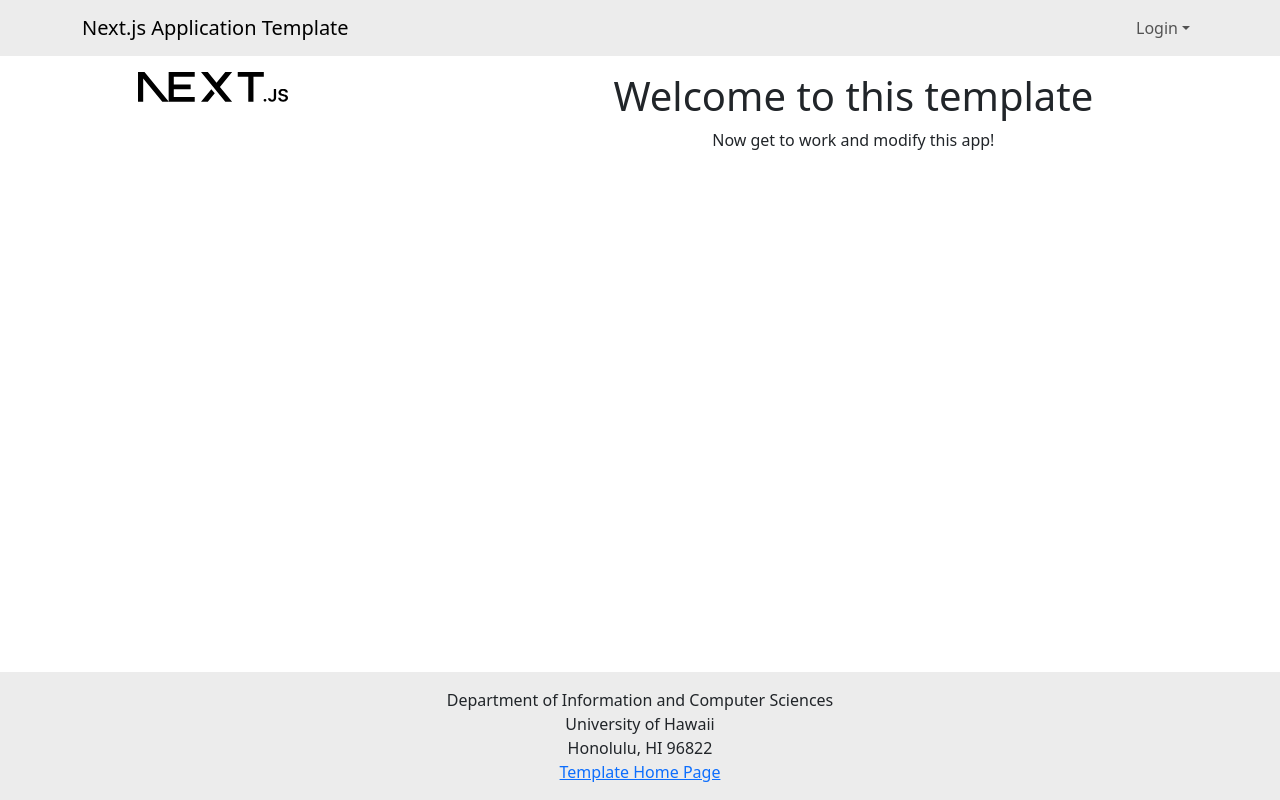
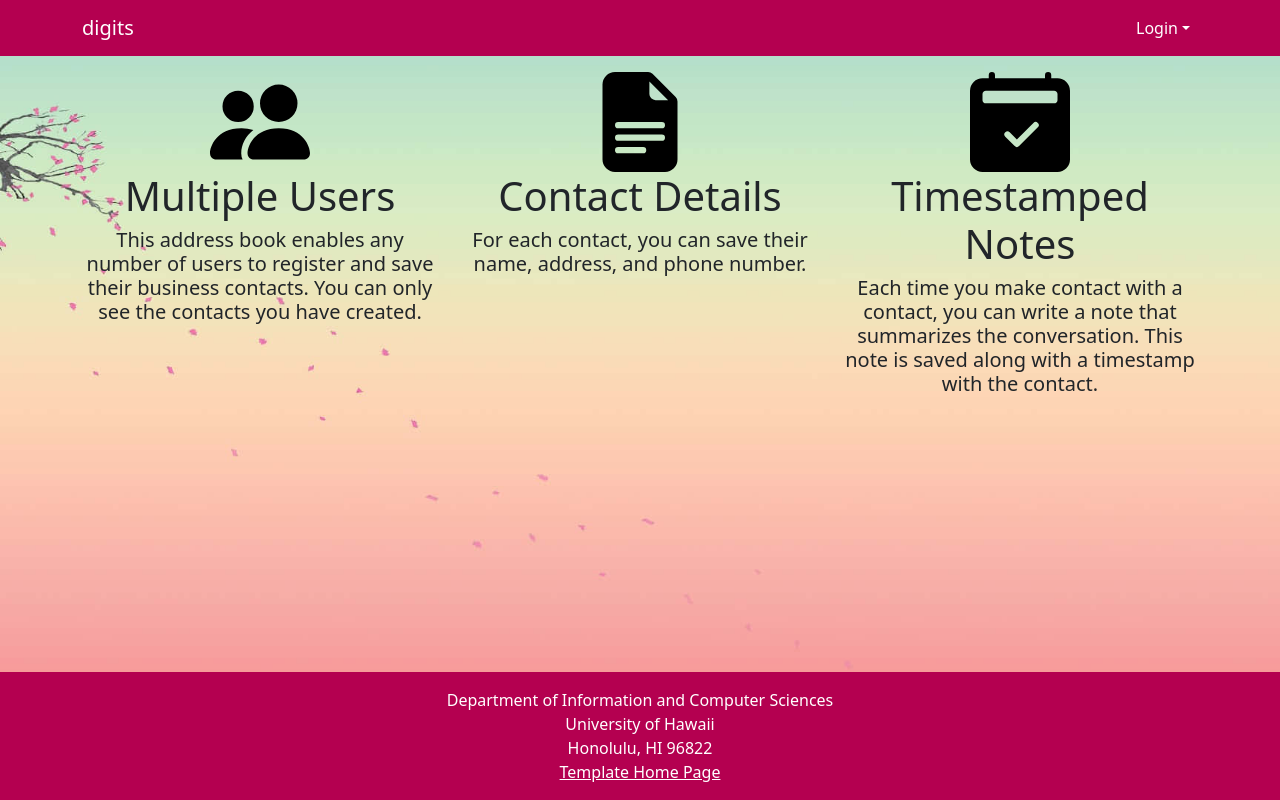
Before and after one commit to danilk09/digits, a Next.js app: page / in a window 1280 px wide. Built offline with nearby package versions, Linux system fonts and the light colour scheme; no server answers.

Commit message:
landing page mockup finished in 28 minutes

```diff
--- a/src/app/globals.css
+++ b/src/app/globals.css
@@ -1,7 +1,10 @@
 html,
 body {
-  --bs-light-rgb: 236, 236, 236;
+  --bs-dark: var(--nat-navbar-bg);
+  --bs-dark-rgb: var(--nat-navbar-bg-rgb);
   box-sizing: border-box;
+  background: fixed center url("../../public/background.jpg");
+  background-size: cover;
   height: 100%;
   padding: 0;
   margin: 0;
@@ -12,3 +15,19 @@
   display: flex;
   flex-direction: column;
 }
+:root {
+  --nat-navbar-bg: #ececec;
+  --nat-navbar-bg-rgb: 180, 0, 80;
+  --nat-navbar-text-color: white;
+  --nat-navbar-highlight-text: rgb(247, 210, 78);
+}
+footer, footer a {
+  color: var(--nat-navbar-text-color);
+}
+body .navbar {
+  --bs-navbar-active-color: var(--nat-navbar-highlight-text);
+  --bs-navbar-brand-color: var(--nat-navbar-text-color);
+  --bs-navbar-brand-hover-color: var(--nat-navbar-highlight-text);
+  --bs-navbar-color: var(--nat-navbar-text-color);
+  --bs-navbar-hover-color: var(--nat-navbar-highlight-text);
+}
--- a/src/app/layout.tsx
+++ b/src/app/layout.tsx
@@ -18,7 +18,7 @@
 });
 
 export const metadata: Metadata = {
-  title: "Next.js Application Template",
+  title: "digits",
   description: "Generated by ics-software-engineering.github.io",
 };
 
--- a/src/app/page.tsx
+++ b/src/app/page.tsx
@@ -1,19 +1,41 @@
-import { Col, Container, Image, Row } from 'react-bootstrap';
+import { Col, Container, Row } from 'react-bootstrap';
+import { PeopleFill, FileEarmarkTextFill, Calendar2CheckFill } from "react-bootstrap-icons";
 
 /** The Home page. */
 const Home = () => (
   <main>
     <Container id="landing-page" fluid className="py-3">
-      <Row className="align-middle text-center">
-        <Col xs={4}>
-          <Image src="next.svg" width="150px" alt="" />
-        </Col>
-
-        <Col xs={8} className="d-flex flex-column justify-content-center">
-          <h1>Welcome to this template</h1>
-          <p>Now get to work and modify this app!</p>
-        </Col>
-      </Row>
+      <Container>
+        <Row className="align-middle text-center">
+          <Col>
+            <PeopleFill size="100" />
+            <h1>
+              Multiple Users
+            </h1>
+            <h5>
+              This address book enables any number of users to register and save their business contacts. You can only see the contacts you have created.
+            </h5>
+          </Col>
+          <Col>
+            <FileEarmarkTextFill size="100" />
+            <h1>
+              Contact Details
+            </h1>
+            <h5>
+              For each contact, you can save their name, address, and phone number.
+            </h5>
+          </Col>
+          <Col>
+            <Calendar2CheckFill size="100" />
+            <h1>
+              Timestamped Notes
+            </h1>
+            <h5>
+              Each time you make contact with a contact, you can write a note that summarizes the conversation. This note is saved along with a timestamp with the contact.
+            </h5>
+          </Col>
+        </Row>
+      </Container>
     </Container>
   </main>
 );
--- a/src/components/Footer.tsx
+++ b/src/components/Footer.tsx
@@ -2,7 +2,7 @@
 
 /** The Footer appears at the bottom of every page. Rendered by the App Layout component. */
 const Footer = () => (
-  <footer className="mt-auto py-3 bg-light">
+  <footer className="mt-auto py-3 bg-dark">
     <Container>
       <Col className="text-center">
         Department of Information and Computer Sciences
--- a/src/components/Navbar.tsx
+++ b/src/components/Navbar.tsx
@@ -12,9 +12,9 @@
   const currentUser = session?.user?.email;
   const role = session?.user?.role;
   return (
-    <Navbar bg="light" expand="lg">
+    <Navbar bg="dark" expand="lg">
       <Container>
-        <Navbar.Brand href="/">Next.js Application Template</Navbar.Brand>
+        <Navbar.Brand href="/">digits</Navbar.Brand>
         <Navbar.Toggle aria-controls="basic-navbar-nav" />
         <Navbar.Collapse id="basic-navbar-nav">
           <Nav className="me-auto justify-content-start">
```
Also changed, not shown: public/background.jpg (added).
